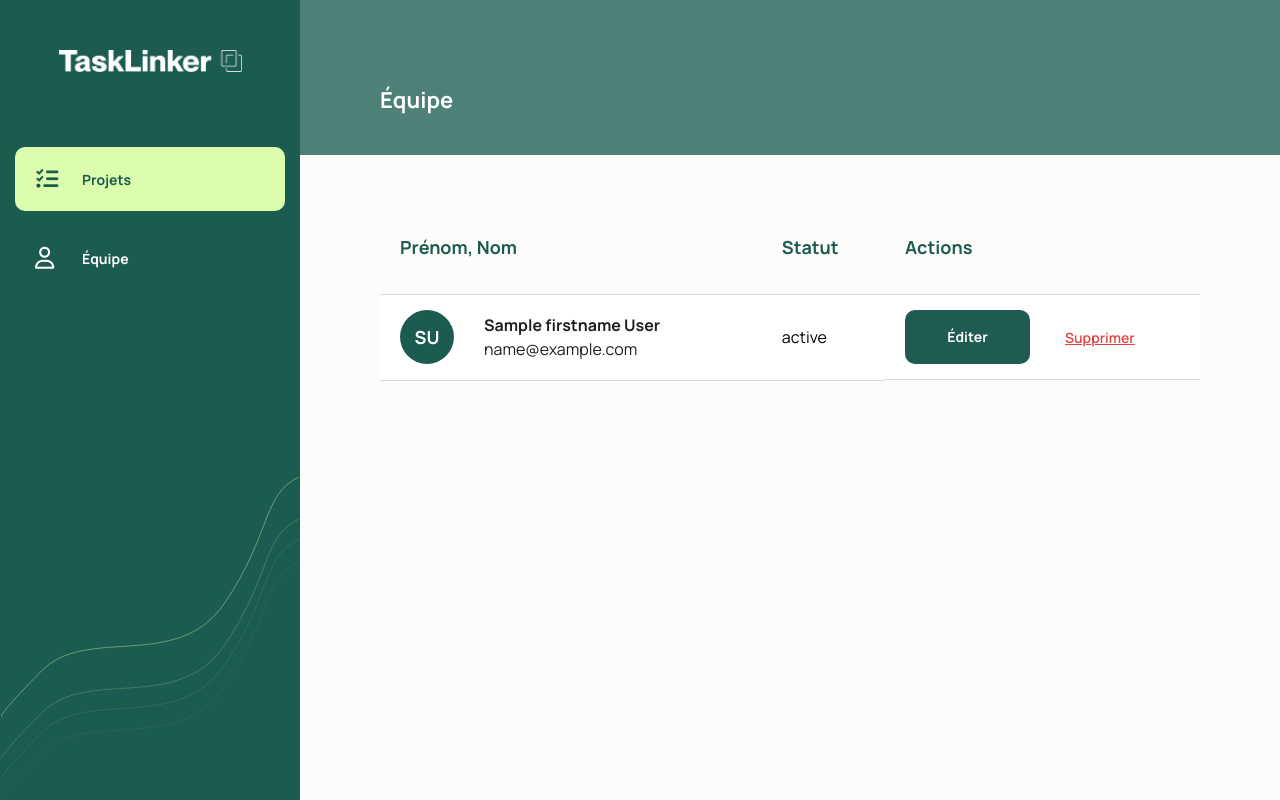
After one commit to Silf2/projet-8-mission, a Symfony app: template templates/user.html.twig in a window 1280 px wide. The commit adds this page. Run offline with Twig, Linux system fonts and the light colour scheme; the template is opened without the code that fills it: most values are stand-ins (such as "Sample title", 1, 10 or a date in 2020); some libraries are stand-ins or nearby versions.

Commit message:
Ajout de la page utilisateurs

```diff
--- a/templates/base.html.twig
+++ b/templates/base.html.twig
@@ -21,13 +21,13 @@
                 <img src="{{ asset('img/logo.png')}}" alt="Logo TaskLinker" />
                 </a>
                 <ul id="main-menu">
-                <li class="active">
+                <li {% if '/users' not in app.request.uri%}class="active"{% endif %}>
                     <a href="{{ path('app_home')}}">
                     <i class="fa-solid fa-list-check"></i> Projets
                     </a>
                 </li>
-                <li>
-                    <a href="#">
+                <li {% if '/users' in app.request.uri%}class="active"{% endif %}>
+                    <a href="{{ path('app_users') }}">
                     <i class="fa-regular fa-user"></i> Équipe
                     </a>
                 </li>
--- /dev/null
+++ b/templates/user.html.twig
@@ -0,0 +1,45 @@
+{% extends 'base.html.twig' %}
+
+{% block title %}Équipe - {{ parent() }}{% endblock %}
+{% block header %}<h1>Équipe</h1>{% endblock %}
+
+{% block body %}
+    <div id="content">
+        <table id="team-container">
+            <thead>
+                <tr>
+                <th>Prénom, Nom</th>
+                <th>Statut</th>
+                <th>Actions</th>
+                </tr>
+            </thead>
+            <tbody>
+                {% for user in users %}
+                    <tr>
+                        <td>
+                            <div class="employee-infos">
+                                <div class="employee-avatar">
+                                    {% set initials = user.firstname|first ~ user.lastname|first %}
+                                    {{ initials }}
+                                </div>
+                                <div class="employee-coords">
+                                    <strong>{{ user.firstname ~ ' ' ~ user.lastname }}</strong>
+                                    <span>{{ user.email }}</span>
+                                </div>
+                            </div>
+                        </td>
+                        <td>{{ user.status }}</td>
+                        <td>
+                            <a class="button button-edit-team" href="#">
+                            Éditer
+                            </a>
+                            <a class="delete-team" href="#">
+                            Supprimer
+                            </a>
+                        </td>
+                    </tr>
+                {% endfor %}
+            </tbody>
+        </table>
+    </div>
+{% endblock %}
```
Also changed, not shown: src/Controller/UserController.php (added, +23 -0 lines).
